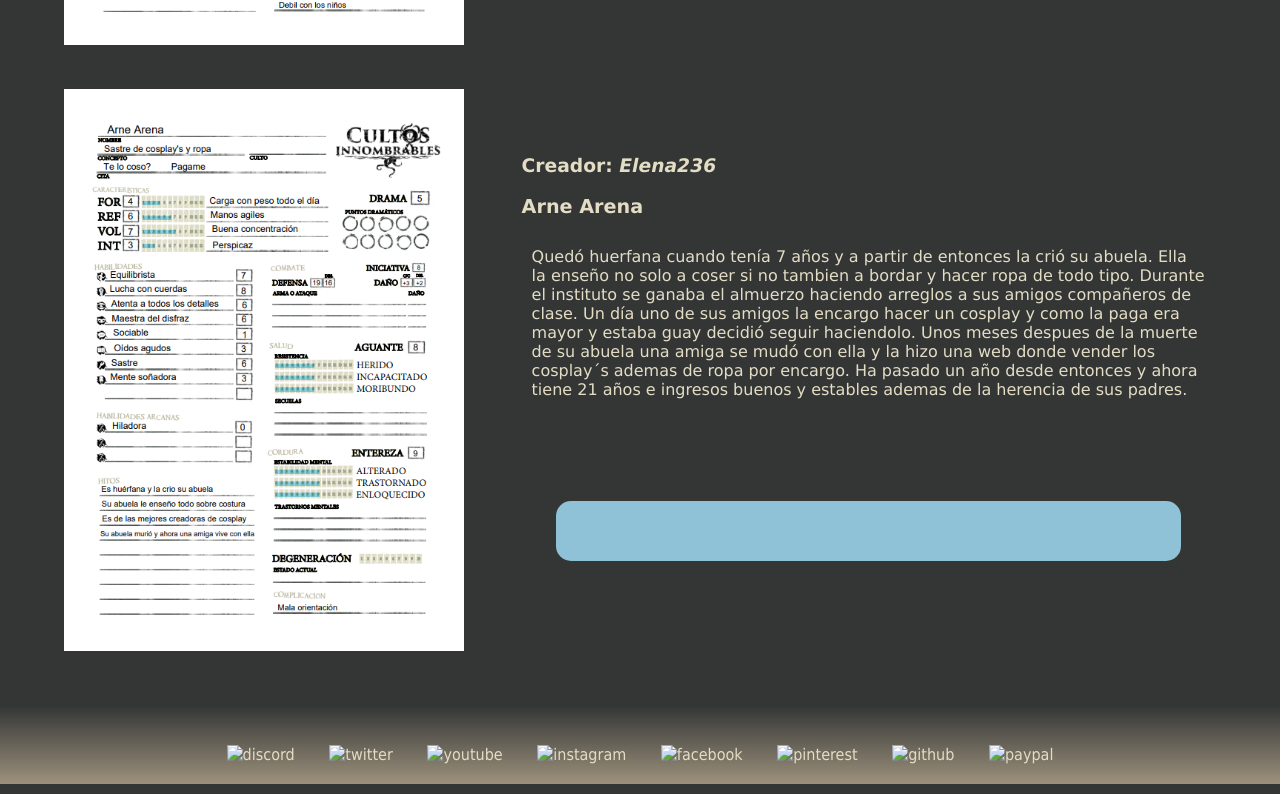
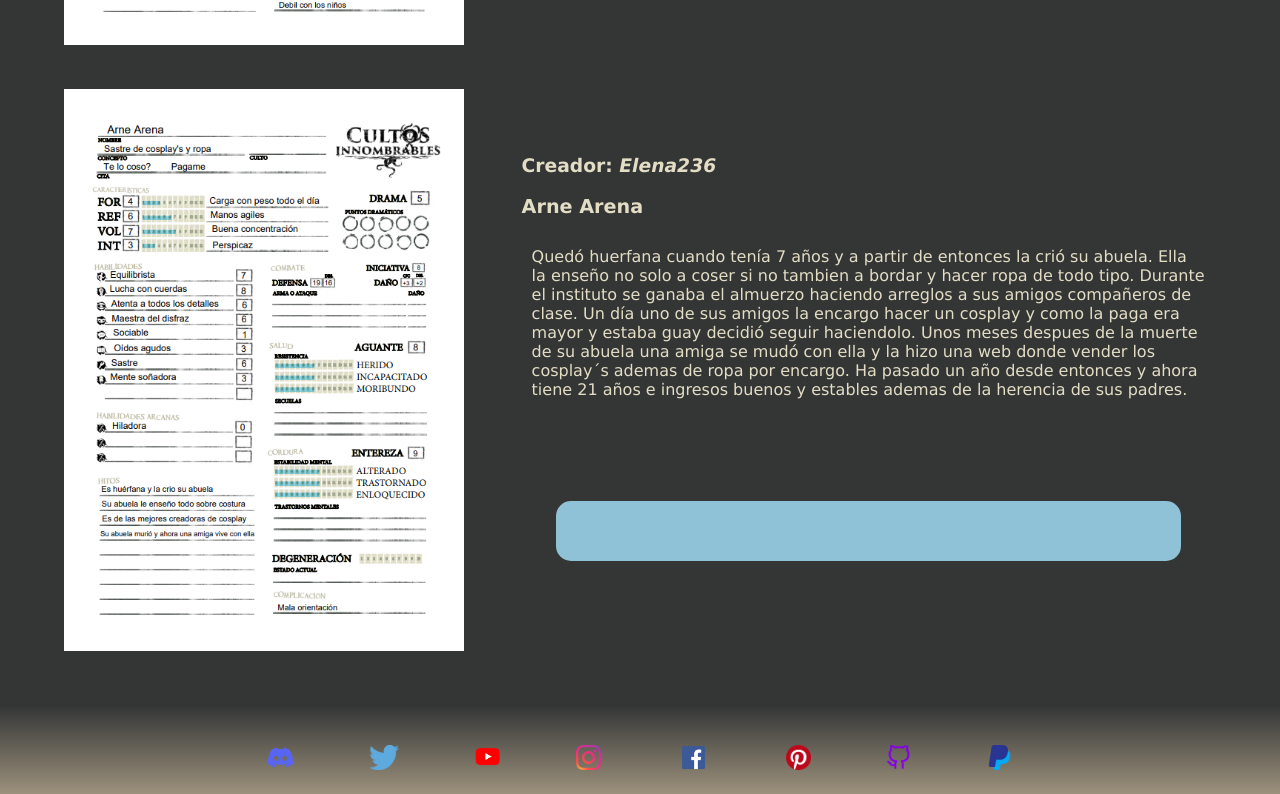
Before and after one commit to Elena2332/Elena2332.github.io, a plain HTML site: page html/detalles.html in a window 1280 px wide. Shown: the part 1173-1967 px from the top of the page. Drawn offline with Linux system fonts and the light colour scheme.

Commit message:
pequeño error con el footer
ruta incorrecta

```diff
--- a/html/detalles.html
+++ b/html/detalles.html
@@ -76,21 +76,21 @@
             </div>
         </div>
         <aside id="menuBajo" class="menuBajo" role="menu">
-            <a href="#">Crear Plantilla</a>
-            <a href="#">Compartir personaje</a>
+            <a href="proceso.html">Crear Plantilla</a>
+            <a href="proceso.html">Compartir personaje</a>
             <a href="#" aria-label="subir "><img src="../img/subir.png" alt="subir"/></a>
         </aside>
     </main>
     <footer role="contentinfo">
         <div class="iconofooter">
-            <a href="https://discord.com/" aria-label="discord">    <img src="img/discord.svg" alt="discord"></a>
-            <a href="https://twitter.com/?lang=es" aria-label="twitter">   <img src="img/twitter.png" alt="twitter"></a>
-            <a href="https://www.youtube.com/" aria-label="youtube">   <img src="img/youtube.png" alt="youtube"></a>
-            <a href="https://www.instagram.com/" aria-label="instagram">   <img src="img/Instagram-logo.png" alt="instagram"></a>
-            <a href="https://es-es.facebook.com/" aria-label="facebook">   <img src="img/facebook.png" alt="facebook"></a>
-            <a href="https://www.pinterest.es/" aria-label="pinterest">   <img src="img/pinterest.png" alt="pinterest"></a>
-            <a href="https://github.com/" aria-label="github">     <img src="img/github.png" alt="github"></a>
-            <a href="https://www.paypal.com/es/signin" aria-label="paypal">   <img src="img/paypal.png" alt="paypal"></a>
+            <a href="https://discord.com/" aria-label="discord">    <img src="../img/discord.svg" alt="discord"></a>
+            <a href="https://twitter.com/?lang=es" aria-label="twitter">   <img src="../img/twitter.png" alt="twitter"></a>
+            <a href="https://www.youtube.com/" aria-label="youtube">   <img src="../img/youtube.png" alt="youtube"></a>
+            <a href="https://www.instagram.com/" aria-label="instagram">   <img src="../img/Instagram-logo.png" alt="instagram"></a>
+            <a href="https://es-es.facebook.com/" aria-label="facebook">   <img src="../img/facebook.png" alt="facebook"></a>
+            <a href="https://www.pinterest.es/" aria-label="pinterest">   <img src="../img/pinterest.png" alt="pinterest"></a>
+            <a href="https://github.com/" aria-label="github">     <img src="../img/github.png" alt="github"></a>
+            <a href="https://www.paypal.com/es/signin" aria-label="paypal">   <img src="../img/paypal.png" alt="paypal"></a>
         </div>
     </footer>
     <script src="../js/app.js"></script>
```
Also changed, not shown: html/proceso.html (+8 -8 lines), html/sugerencias.html (+8 -8 lines), index.html (+2 -2 lines).
